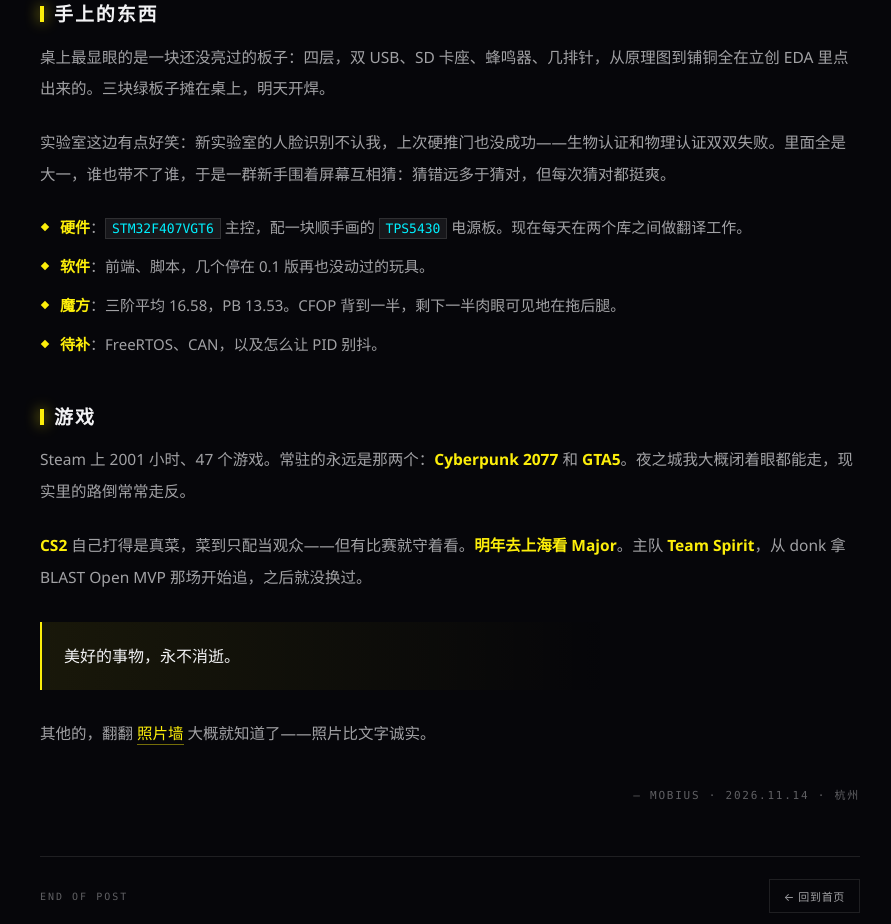
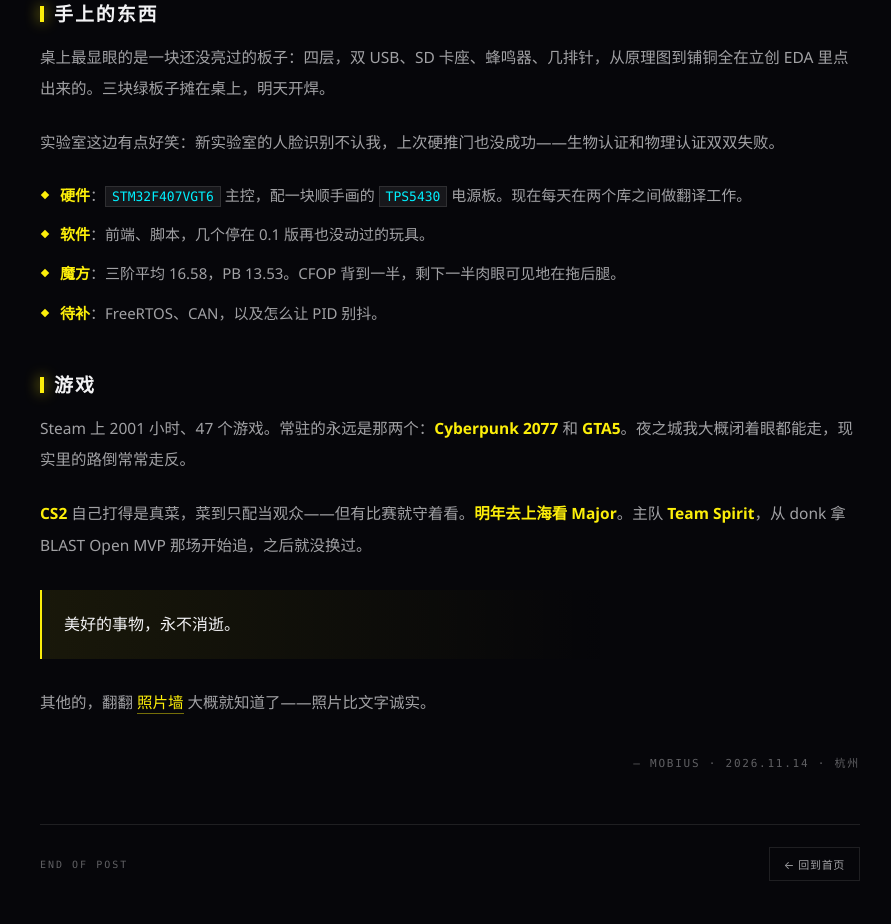
Before and after one commit to Mobius-msz/mobius-shell, a plain HTML site: page about.html in a window 1280 px wide. Shown: the part 878-1802 px from the top of the page, without its empty margins (190-1081 px from the left). Drawn offline with Linux system fonts and the light colour scheme.

Commit message:
删掉实验室里互相猜那句

```diff
--- a/about.html
+++ b/about.html
@@ -163,7 +163,7 @@ a{color:inherit;text-decoration:none}
 
       <p>桌上最显眼的是一块还没亮过的板子：四层，双 USB、SD 卡座、蜂鸣器、几排针，从原理图到铺铜全在立创 EDA 里点出来的。三块绿板子摊在桌上，明天开焊。</p>
 
-      <p>实验室这边有点好笑：新实验室的人脸识别不认我，上次硬推门也没成功——生物认证和物理认证双双失败。里面全是大一，谁也带不了谁，于是一群新手围着屏幕互相猜：猜错远多于猜对，但每次猜对都挺爽。</p>
+      <p>实验室这边有点好笑：新实验室的人脸识别不认我，上次硬推门也没成功——生物认证和物理认证双双失败。</p>
 
       <ul>
         <li><strong>硬件</strong>：<code>STM32F407VGT6</code> 主控，配一块顺手画的 <code>TPS5430</code> 电源板。现在每天在两个库之间做翻译工作。</li>
```
